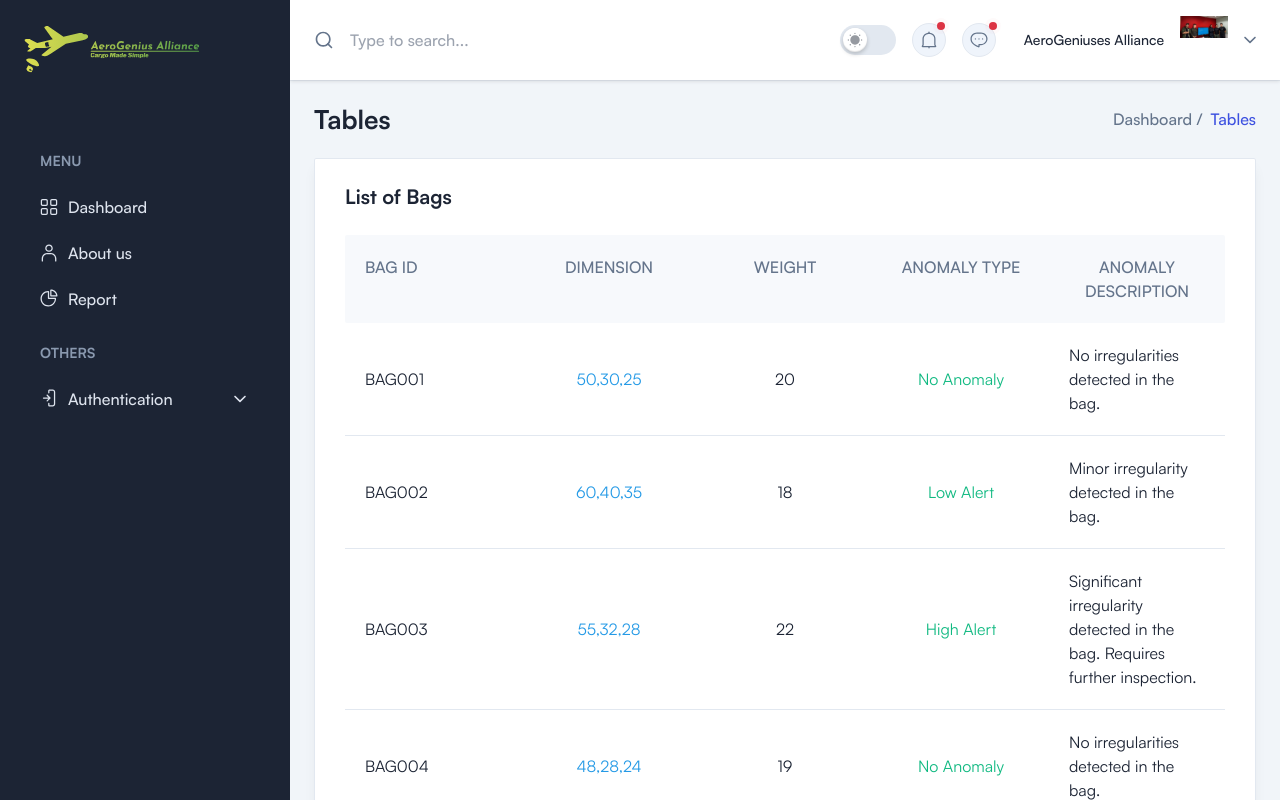
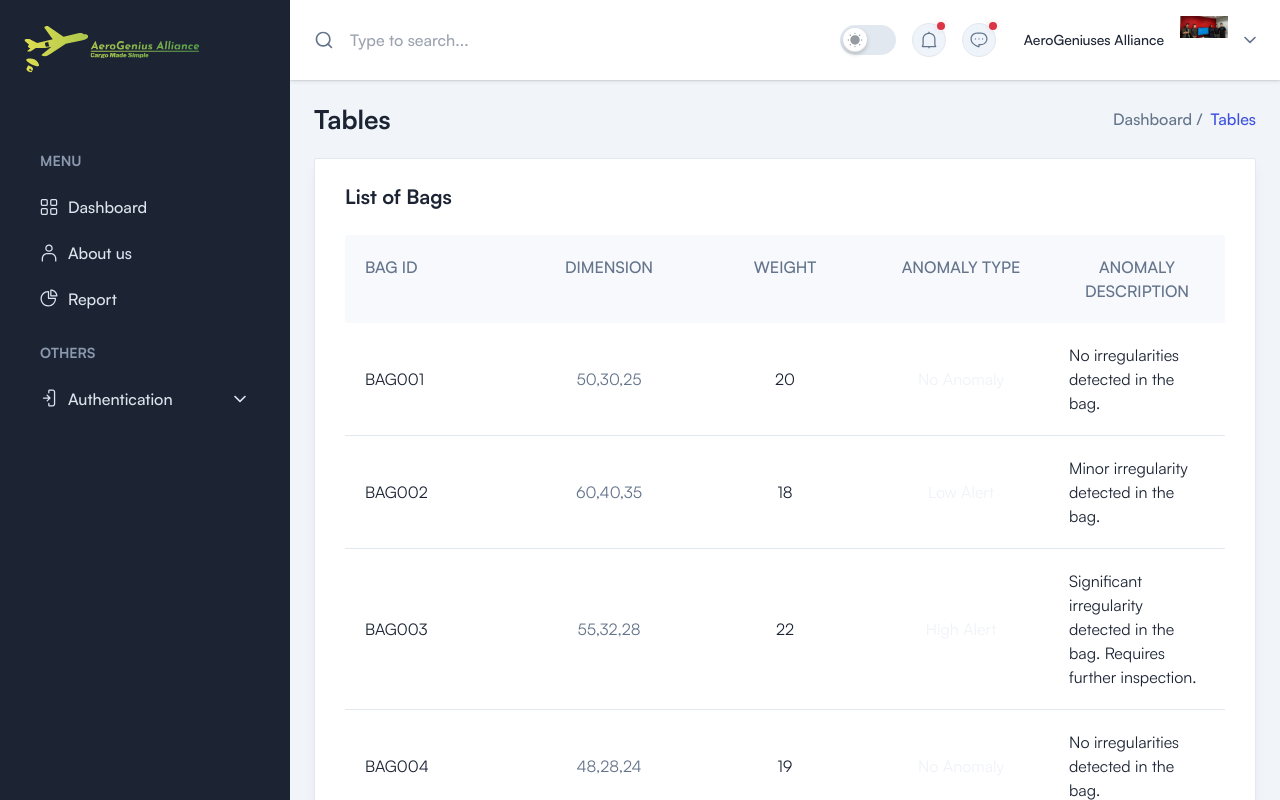
Before and after one commit to noordahx/CathayHackathon, a Next.js app: page /tables in a window 1280 px wide. Built offline with nearby package versions, Linux system fonts and the light colour scheme; a web font is replaced by a local one.

Commit message:
fix: table

```diff
--- a/components/Tables/TableOne.tsx
+++ b/components/Tables/TableOne.tsx
@@ -1,7 +1,7 @@
-import { BRAND } from "@/types/brand";
+import {BRAND} from "@/types/brand";
 import Image from "next/image";
 
-const brandData: BRAND[] =  [
+const brandData: BRAND[] = [
     {
         BagId: "BAG001",
         dimension: {
@@ -12,6 +12,7 @@ const brandData: BRAND[] =  [
         weight: 20,
         anomalyType: "No Anomaly",
         anomalyDescription: "No irregularities detected in the bag.",
+        alert: 0,
     },
     {
         BagId: "BAG002",
@@ -23,6 +24,7 @@ const brandData: BRAND[] =  [
         weight: 18,
         anomalyType: "Low Alert",
         anomalyDescription: "Minor irregularity detected in the bag.",
+        alert: 1,
     },
     {
         BagId: "BAG003",
@@ -34,6 +36,7 @@ const brandData: BRAND[] =  [
         weight: 22,
         anomalyType: "High Alert",
         anomalyDescription: "Significant irregularity detected in the bag. Requires further inspection.",
+        alert: 2,
     },
     {
         BagId: "BAG004",
@@ -45,6 +48,7 @@ const brandData: BRAND[] =  [
         weight: 19,
         anomalyType: "No Anomaly",
         anomalyDescription: "No irregularities detected in the bag.",
+        alert: 0,
     },
     {
         BagId: "BAG005",
@@ -52,17 +56,20 @@ const brandData: BRAND[] =  [
             len: 65,
             bread: 42,
             heigth: 38,
+
         },
         weight: 17,
         anomalyType: "No Anomaly",
         anomalyDescription: "No irregularities detected in the bag.",
+        alert: 0,
     },
 
 ];
 
 const TableOne = () => {
     return (
-    <div className="rounded-sm border border-stroke bg-white px-5 pt-6 pb-2.5 shadow-default dark:border-strokedark dark:bg-boxdark sm:px-7.5 xl:pb-1">
+        <div
+            className="rounded-sm border border-stroke bg-white px-5 pt-6 pb-2.5 shadow-default dark:border-strokedark dark:bg-boxdark sm:px-7.5 xl:pb-1">
             <h4 className="mb-6 text-xl font-semibold text-black dark:text-white">
                 List of Bags
             </h4>
@@ -114,7 +121,7 @@ const TableOne = () => {
                     </div>
 
                     <div className="hidden items-center justify-center p-2.5 sm:flex xl:p-5">
-              <p className="text-meta-5">{brand.dimension.len},{brand.dimension.bread},{brand.dimension.heigth}</p>
+                        <p className="text-meta-2gi">{brand.dimension.len},{brand.dimension.bread},{brand.dimension.heigth}</p>
                     </div>
 
                     <div className="flex items-center justify-center p-2.5 xl:p-5">
@@ -122,7 +129,8 @@ const TableOne = () => {
                     </div>
 
                     <div className="flex items-center justify-center p-2.5 xl:p-5">
-              <p className="text-meta-3">{brand.anomalyType}</p>
+                        <p className="text-meta-2">{brand.anomalyType}</p>
+                        {/*{brand.alert}*/}
                     </div>
 
                     <div className="hidden items-center justify-center p-2.5 sm:flex xl:p-5">
--- a/types/brand.ts
+++ b/types/brand.ts
@@ -8,4 +8,5 @@ export type BRAND = {
   weight: number;
   anomalyType: string;
   anomalyDescription: string;
+  alert: number;
 };
```
Lines whose indentation alone changed are shown as unchanged.
